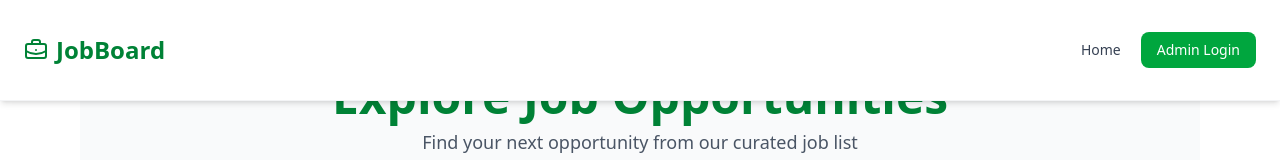
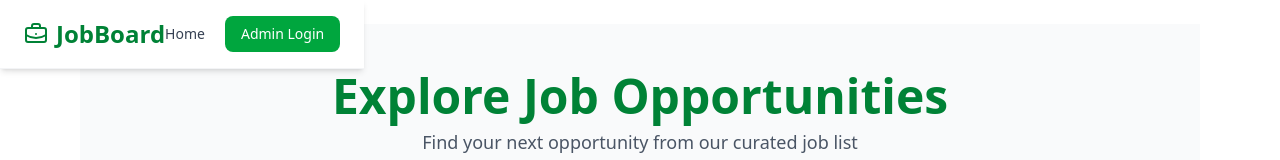
Before and after one commit to RafatAiub/job-board-project-client, a React (Vite) app: page / in a window 1280 px wide. Shown: the top 160 px of the page. Built offline with nearby package versions, Linux system fonts and the light colour scheme; no server answers.

Commit message:
style: Apply sticky navbar with css class

```diff
--- a/src/components/Navbar.jsx
+++ b/src/components/Navbar.jsx
@@ -10,7 +10,7 @@ const Navbar = () => {
   };
 
   return (
-    <nav class="fixed top-0 left-0 w-full z-50 bg-white shadow-md border-b border-gray-100 py-4">
+    <nav class="fixed z-50 bg-white shadow-md border-b border-gray-100">
       <div className="max-w-7xl mx-auto px-4 sm:px-6 py-4 flex justify-between items-center">
         {/* Logo */}
         <Link to="/" className="flex items-center gap-2 text-2xl font-bold text-green-700">
```
